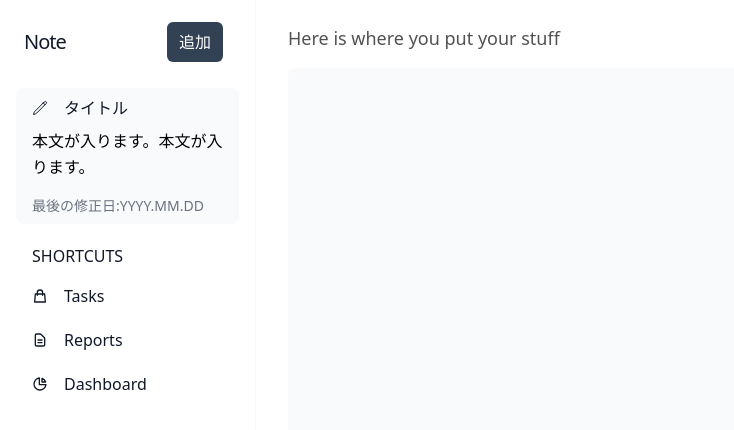
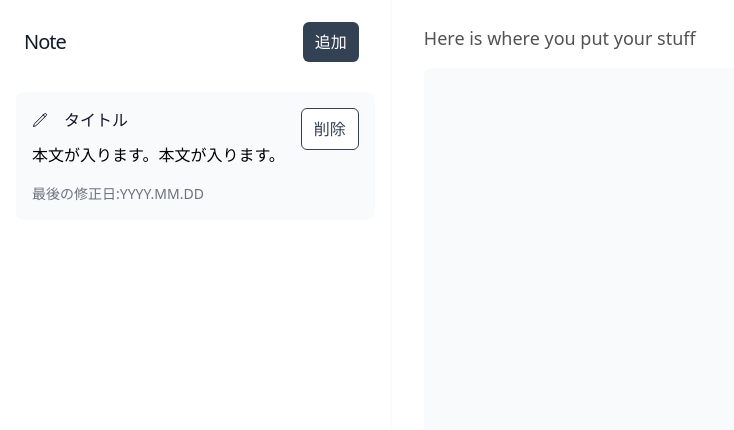
Before and after one commit to s-yoshiii/note-app-react-ts, a React (Vite) app: page / in a window 1280 px wide. Shown: the top 430 px of the page, without its empty margins (0-734 px from the left). Built offline with nearby package versions, Linux system fonts and the light colour scheme.

Commit message:
新しいノートを追加する関数を作成

```diff
--- a/src/App.tsx
+++ b/src/App.tsx
@@ -1,10 +1,29 @@
+import { useState } from "react";
 import Main from "./components/Main";
 import Sidebar from "./components/Sidebar";
+type Note = {
+  id: number;
+  title: string;
+  content: string;
+  modDate: number;
+};
 
 function App() {
+  const [notes, setNotes] = useState<Note[]>([]);
+  const onAddNote = () => {
+    console.log("新しいノートが追加されました。");
+    const newNote: Note = {
+      id: 1,
+      title: "新しいノート",
+      content: "新しいノートの内容",
+      modDate: Date.now(),
+    };
+    setNotes([...notes, newNote]);
+    console.log(notes);
+  };
   return (
     <div className="block md:flex overflow-hidden bg-white rounded-lg">
-      <Sidebar />
+      <Sidebar onAddNote={onAddNote} />
       <Main />
     </div>
   );
--- a/src/components/Sidebar.tsx
+++ b/src/components/Sidebar.tsx
@@ -1,16 +1,22 @@
-import React from "react";
+import React, { FC } from "react";
+type Props = {
+  onAddNote: () => void;
+};
 
-const Sidebar = () => {
+const Sidebar: FC<Props> = ({ onAddNote }) => {
   return (
     <div className="block md:flex md:flex-shrink-0">
-      <div className="flex flex-col md:w-64">
+      <div className="flex flex-col md:w-62">
         <div className="flex flex-col flex-grow pt-5 overflow-y-auto bg-white border-r border-gray-50">
           <div className="flex flex-row justify-between items-center flex-shrink-0 px-4">
             <h2 className="block p-2 text-xl font-medium tracking-tighter text-gray-900">
               Note
             </h2>
             <div className="px-4">
-              <button className="px-5 py-2 lg:px-3 text-base font-medium text-center text-white transition duration-500 ease-in-out transform bg-slate-700 lg:px-10 rounded-md hover:bg-slate-950">
+              <button
+                className="px-5 py-2 lg:px-3 text-base font-medium text-center text-white transition duration-500 ease-in-out transform bg-slate-700 lg:px-10 rounded-md hover:bg-slate-950"
+                onClick={onAddNote}
+              >
                 追加
               </button>
             </div>
@@ -18,20 +24,22 @@ const Sidebar = () => {
           <div className="flex flex-col flex-grow px-4 mt-5">
             <nav className="flex-1 space-y-1 bg-white">
               <ul>
-                <li className="flex flex-col px-4 py-2 mt-1 text-base transition duration-500 cursor-pointer ease-in-out transform rounded-lg bg-gray-50 focus:shadow-outline focus:shadow-outline hover:bg-gray-100">
+                <li className="flex flex-col p-4 mt-2 text-base transition duration-500 cursor-pointer ease-in-out transform rounded-lg bg-gray-50 focus:shadow-outline focus:shadow-outline hover:bg-gray-100">
+                  <div className="flex justify-between">
+                    <div className="flex-shrink">
                       <div className="inline-flex items-center w-full text-gray-900">
                         <svg
                           fill="none"
                           stroke="currentColor"
-                      stroke-width="1.5"
+                          strokeWidth="1.5"
                           className="w-4 h-4"
                           viewBox="0 0 24 24"
                           xmlns="http://www.w3.org/2000/svg"
                           aria-hidden="true"
                         >
                           <path
-                        stroke-linecap="round"
-                        stroke-linejoin="round"
+                            strokeLinecap="round"
+                            strokeLinejoin="round"
                             d="M16.862 4.487l1.687-1.688a1.875 1.875 0 112.652 2.652L6.832 19.82a4.5 4.5 0 01-1.897 1.13l-2.685.8.8-2.685a4.5 4.5 0 011.13-1.897L16.863 4.487zm0 0L19.5 7.125"
                           ></path>
                         </svg>
@@ -43,85 +51,13 @@ const Sidebar = () => {
                       <div className="mt-4 text-gray-500 text-sm block w-full">
                         最後の修正日:YYYY.MM.DD
                       </div>
-                </li>
-              </ul>
-              <p className="px-4 pt-4 font-medium text-gray-900 uppercase">
-                Shortcuts
-              </p>
-              <ul>
-                <li>
-                  <a
-                    className="inline-flex items-center w-full px-4 py-2 mt-1 text-base text-gray-900 transition duration-500 ease-in-out transform rounded-lg focus:shadow-outline hover:bg-gray-50"
-                    href="#"
-                  >
-                    <svg
-                      xmlns="http://www.w3.org/2000/svg"
-                      className="w-4 h-4"
-                      fill="none"
-                      viewBox="0 0 24 24"
-                      stroke="currentColor"
-                    >
-                      <path
-                        stroke-linecap="round"
-                        stroke-linejoin="round"
-                        stroke-width="2"
-                        d="M16 11V7a4 4 0 00-8 0v4M5 9h14l1 12H4L5 9z"
-                      ></path>
-                    </svg>
-                    <span className="ml-4"> Tasks</span>
-                  </a>
-                </li>
-                <li>
-                  <a
-                    className="inline-flex items-center w-full px-4 py-2 mt-1 text-base text-gray-900 transition duration-500 ease-in-out transform rounded-lg focus:shadow-outline hover:bg-gray-50"
-                    href="#"
-                  >
-                    <svg
-                      xmlns="http://www.w3.org/2000/svg"
-                      className="w-4 h-4"
-                      fill="none"
-                      viewBox="0 0 24 24"
-                      stroke="currentColor"
-                    >
-                      <path
-                        stroke-linecap="round"
-                        stroke-linejoin="round"
-                        stroke-width="2"
-                        d="M9 12h6m-6 4h6m2 5H7a2 2 0 01-2-2V5a2 2 0 012-2h5.586a1 1 0 01.707.293l5.414 5.414a1 1 0 01.293.707V19a2 2 0 01-2 2z"
-                      >
-                        {" "}
-                      </path>
-                    </svg>
-                    <span className="ml-4"> Reports</span>
-                  </a>
-                </li>
-                <li>
-                  <a
-                    className="inline-flex items-center w-full px-4 py-2 mt-1 text-base text-gray-900 transition duration-500 ease-in-out transform rounded-lg focus:shadow-outline hover:bg-gray-50"
-                    href="#"
-                  >
-                    <svg
-                      xmlns="http://www.w3.org/2000/svg"
-                      className="w-4 h-4"
-                      fill="none"
-                      viewBox="0 0 24 24"
-                      stroke="currentColor"
-                    >
-                      <path
-                        stroke-linecap="round"
-                        stroke-linejoin="round"
-                        stroke-width="2"
-                        d="M11 3.055A9.001 9.001 0 1020.945 13H11V3.055z"
-                      ></path>
-                      <path
-                        stroke-linecap="round"
-                        stroke-linejoin="round"
-                        stroke-width="2"
-                        d="M20.488 9H15V3.512A9.025 9.025 0 0120.488 9z"
-                      ></path>
-                    </svg>
-                    <span className="ml-4"> Dashboard</span>
-                  </a>
+                    </div>
+                    <div className="pl-4 flex-shrink-0">
+                      <button className="px-5 py-2 lg:px-3 text-base font-medium text-center text-slate-700 transition duration-500 ease-in-out transform bg-white border border-slate-700 lg:px-10 rounded-md hover:bg-slate-700 hover:text-white">
+                        削除
+                      </button>
+                    </div>
+                  </div>
                 </li>
               </ul>
             </nav>
```
Lines whose indentation alone changed are shown as unchanged.
